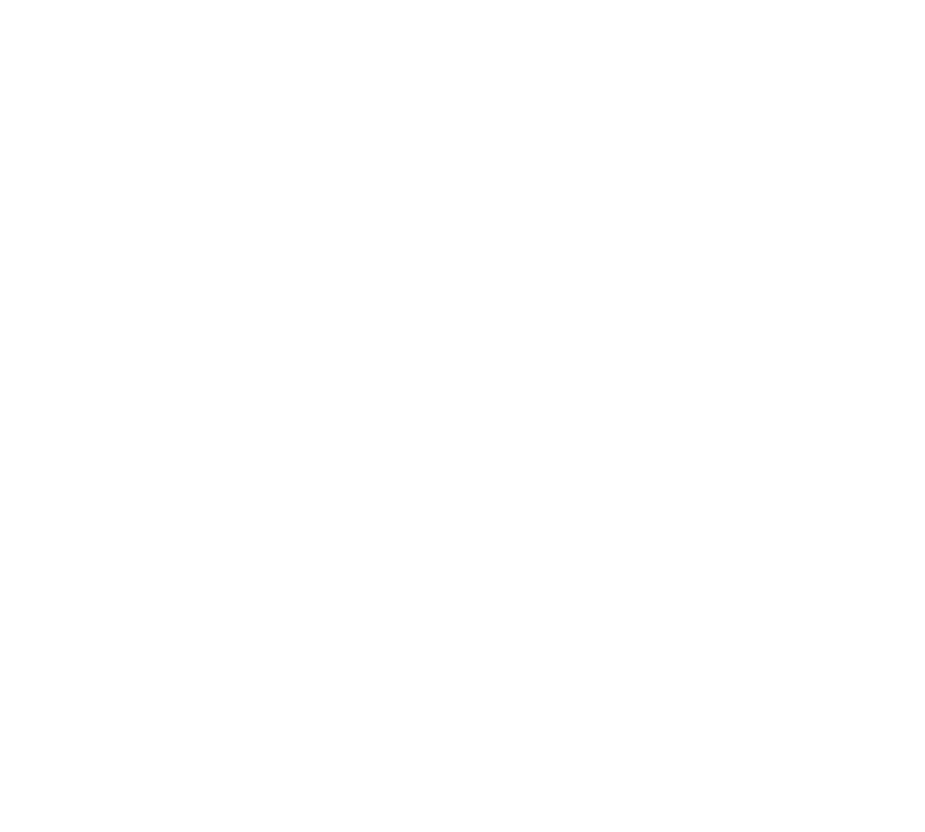
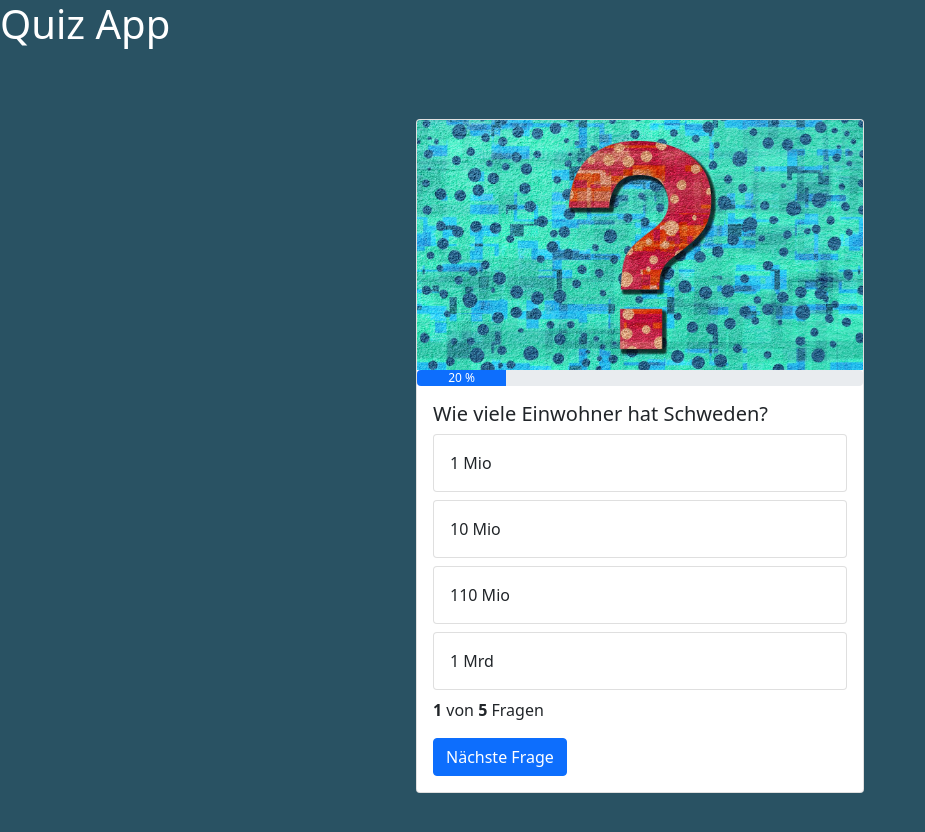
Before and after one commit to Valentina-webdeveloper/Quiz-App, a plain HTML site: page index.html in a window 1280 px wide. Shown: the whole page, without its empty margins (0-925 px from the left). Before the commit the page ends 800 px from the top, so only its background shows below. Drawn offline with nearby package versions, Linux system fonts and the light colour scheme.

Commit message:
push changes

```diff
--- a/index.html
+++ b/index.html
@@ -1,18 +1,82 @@
 <html>
 
 <head>
-    <meta charset="utf-8">
-    <meta name="viewport" content="width=device-width, initial-scale=1.0">
-    <title>Quiz App</title>
-    <link rel="stylesheet" href="style.css">
-    <script src="script.js"></script>
+  <meta charset="utf-8">
+  <meta name="viewport" content="width=device-width, initial-scale=1.0">
+  <title>Quiz App</title>
+  <link rel="stylesheet" href="style.css">
+  <!-- CSS only -->
+  <link href="https://cdn.jsdelivr.net/npm/bootstrap@5.1.3/dist/css/bootstrap.min.css" rel="stylesheet"
+    integrity="sha384-1BmE4kWBq78iYhFldvKuhfTAU6auU8tT94WrHftjDbrCEXSU1oBoqyl2QvZ6jIW3" crossorigin="anonymous">
+  <script src="script.js"></script>
+  <!-- JavaScript Bundle with Popper -->
+  <script src="https://cdn.jsdelivr.net/npm/bootstrap@5.1.3/dist/js/bootstrap.bundle.min.js"
+    integrity="sha384-ka7Sk0Gln4gmtz2MlQnikT1wXgYsOg+OMhuP+IlRH9sENBO0LRn5q+8nbTov4+1p"
+    crossorigin="anonymous"></script>
 </head>
 
-<body>
+<body onload="init()">
+
+  <h1>Quiz App</h1>
+
+  <div class="container">
+
+    <div class="card" style="width: 28rem;">
+      <img src="img/quiz.jpg" id="header-image" class="card-img-top" alt="...">
+
+      <div class="progress">
+        <div class="progress-bar" id="progress-bar" role="progressbar" aria-valuenow="0"
+        aria-valuemin="0" aria-valuemax="100" style="width:0%">
+          0%
+      </div>
+      </div>
+
+
+
+      <div id="quiz-beendet" class="card-body text-center" style="display: none;">
+        <span style="font-size: 36px;">Quiz beendet!</span><br>
+        Du hast <b id="amount-of-right-questions">x</b> von <b id="amount-of-questions">x</b> Fragen richtig beantwortet!
+      </div>
+
+      <button onclick="quizWiederholen()" href="#" id="button-wiederholen" class="btn btn-primary">Quiz wiederholen</button>
 
 
 
 
+      <div id="quiz-gestartet" class="card-body">
+        <h5 class="card-title" id="id-question">Frage</h5>
+        <div class="card mb-2">
+          <div class="card-body answer-field" id="id-answer_1" onclick="answer('id-answer_1')">
+            Antwort
+          </div>
+        </div>
+
+        <div class="card mb-2">
+          <div class="card-body answer-field" id="id-answer_2" onclick="answer('id-answer_2')">
+            Antwort
+          </div>
+        </div>
+
+        <div class="card mb-2">
+          <div class="card-body answer-field" id="id-answer_3" onclick="answer('id-answer_3')">
+            Antwort
+          </div>
+        </div>
+
+        <div class="card mb-2">
+          <div class="card-body answer-field" id="id-answer_4" onclick="answer('id-answer_4')">
+            Antwort
+          </div>
+        </div>
+
+        <div>
+          <p> <b id="question-number">1</b> von <b id="id-allquestions">5</b> Fragen </p>
+          <button onclick="nextQuestion()" href="#" class="btn btn-primary" id="next-button">Nächste Frage</button>
+        </div>
+      </div>
+    </div>
+
+  </div>
 
 </body>
 
--- a/script.js
+++ b/script.js
@@ -0,0 +1,147 @@
+//script
+let questions = [
+    {
+        "question": "Wie viele Einwohner hat Schweden?",
+        "answer_1": "1 Mio",
+        "answer_2": "10 Mio",
+        "answer_3": "110 Mio",
+        "answer_4": "1 Mrd",
+        "right_answer": 2
+    },
+    {
+        "question": "Wann geht die Sonne in Schweden im Juni unter?",
+        "answer_1": "19:00 Uhr",
+        "answer_2": "20:00 Uhr",
+        "answer_3": "21:00 Uhr",
+        "answer_4": "22:00 Uhr",
+        "right_answer": 4
+    },
+    {
+        "question": "Warum sprechen die Schweden so gut englisch?",
+        "answer_1": "Sie hassen ihre eigene Sprache.",
+        "answer_2": "Schwedisch hat einen armen Wortschatz, sodass sie sich in einer anderen Sprache besser ausdrücken können.",
+        "answer_3": "Filme und Serien in Englischer Sprache werden nicht ins schwedische übersetzt, sondern bekommen nur schwedische Untertitel.",
+        "answer_4": "Jeder Schüler der Oberstufe hat einen 2-jährigen Aufenthalt in einem englischsprachigen Land.",
+        "right_answer": 3
+    },
+    {
+        "question": "Was ist die zweit-größte Stadt Schwedens?",
+        "answer_1": "Göteburg",
+        "answer_2": "Kopenhagen",
+        "answer_3": "Stockholm",
+        "answer_4": "Oslo",
+        "right_answer": 1
+    },
+    {
+        "question": "Wie viele Deutsche leben in Schweden (Stand 2020)?",
+        "answer_1": "3.000",
+        "answer_2": "30.000",
+        "answer_3": "300.000",
+        "answer_4": "3 Mio",
+        "right_answer": 2
+    }
+];
+
+let currentquestion = 0;
+let rightQuestions = 0;                             //richtige Antworten werden gezählt
+let AUDIO_SUCCESS = new Audio('audio/success.mp3');
+let AUDIO_NO = new Audio('audio/no.mp3');
+
+
+function init() {
+    document.getElementById('id-allquestions').innerHTML = questions.length;
+    document.getElementById('button-wiederholen').style = 'display: none';
+
+    showQuestion();
+}
+
+function showQuestion() {
+    if (gameIsOver()) {                                      //show Endscreen
+        showEndscreen();
+    } else {                                                                        //show Question
+        updateProgressbar();
+        updateToNextQuestion();
+    }
+}
+
+function gameIsOver() {
+    return currentquestion >= questions.length;
+}
+
+function showEndscreen() {
+    document.getElementById('quiz-beendet').style = '';                                 //Endscreen angezeigt
+    document.getElementById('quiz-gestartet').style = 'display: none';                  //Quiz ausgeblendet
+    document.getElementById('button-wiederholen').style = '';                           //Button 'Quiz wiederholen' angezeigt
+    document.getElementById('amount-of-questions').innerHTML = questions.length;        //Gesamtzahl der Fragen
+    document.getElementById('amount-of-right-questions').innerHTML = rightQuestions;    //Gesamtzahl der richtigen Antworten
+    document.getElementById('header-image').src = 'img/win.jpg';                        //bild wird geändert
+}
+
+function updateProgressbar() {
+    let percent = (currentquestion + 1) * 100 / questions.length;
+    document.getElementById('progress-bar').innerHTML = `${percent} %`;         //%-Zahl in Progressbar
+    document.getElementById('progress-bar').style = `width: ${percent}%;`;      //Breite von Progressbar
+}
+
+function updateToNextQuestion() {
+    let question = questions[currentquestion];                                  //globale Variable currentquestion, Quiz beginnt bei 0 (also 1. Frage aus JSON)
+    document.getElementById('question-number').innerHTML = currentquestion + 1; //nächste Frage angezeigt
+    document.getElementById('id-question').innerHTML = question['question'];    //in der id Fragestellung
+    document.getElementById('id-answer_1').innerHTML = question['answer_1'];    //in der id 1. Antwortmöglichkeit
+    document.getElementById('id-answer_2').innerHTML = question['answer_2'];    //in der id 2. Antwortmöglichkeit
+    document.getElementById('id-answer_3').innerHTML = question['answer_3'];    //in der id 3. Antwortmöglichkeit
+    document.getElementById('id-answer_4').innerHTML = question['answer_4'];    //in der id 4. Antwortmöglichkeit
+}
+
+function answer(selection) {
+    let question = questions[currentquestion];
+    let answerNumber = selection.slice(-1);                                             // letzter Buchstabe von 'answer_x' in function answer('answer_1/2/3/4')
+    let idOfRight = `id-answer_${question['right_answer']}`;                            //zeigt richtige Antwort grün an, wenn falsche angeklickt wird
+
+    if (rightAnswerSelected(answerNumber)) {                                            //wenn richtige Antwort angeklickt wird
+        document.getElementById(selection).parentNode.classList.add('bg-success');      //Antwort wird grün angezeigt
+        rightQuestions++;                                                               //um 1 erhöht für Ergebnis des Quiz
+        AUDIO_SUCCESS.currentTime = 0;
+        AUDIO_SUCCESS.play();
+    } else {
+        document.getElementById(selection).parentNode.classList.add('bg-danger');       //sonst (falsche Antwort) rot
+        document.getElementById(idOfRight).parentNode.classList.add('bg-success');      //sonst (falsche Antwort) zusätzlich richtige Antwort grün
+        AUDIO_NO.play();
+
+    }
+
+    document.getElementById('next-button').disabled = false;                            //Button "nächste Frage" anklickbar, nachdem eine Antwort angeklickt wurde
+}
+
+function rightAnswerSelected(answerNumber) {
+    let question = questions[currentquestion];
+    return answerNumber == question['right_answer'];
+}
+
+function nextQuestion() {
+    currentquestion++;      // Variable currentQuestion wird um 1 erhöht, also das nächste JSON, nächste Frage mit deren Antwortmöglichkeiten wird angezeigt
+    document.getElementById('next-button').disabled = true;     // Button "nächste Frage" nicht anklickbar
+    resetButtons();
+    showQuestion();
+}
+
+function resetButtons() {       //Antworten weder rot noch grün
+    document.getElementById('id-answer_1').parentNode.classList.remove('bg-success');
+    document.getElementById('id-answer_1').parentNode.classList.remove('bg-danger');
+    document.getElementById('id-answer_2').parentNode.classList.remove('bg-success');
+    document.getElementById('id-answer_2').parentNode.classList.remove('bg-danger');
+    document.getElementById('id-answer_3').parentNode.classList.remove('bg-success');
+    document.getElementById('id-answer_3').parentNode.classList.remove('bg-danger');
+    document.getElementById('id-answer_4').parentNode.classList.remove('bg-success');
+    document.getElementById('id-answer_4').parentNode.classList.remove('bg-danger');
+}
+
+function quizWiederholen() {
+    document.getElementById('header-image').src = 'img/quiz.jpg';        //bild wird geändert
+    document.getElementById('quiz-gestartet').style = '';               //quiz anzeigen
+    document.getElementById('quiz-beendet').style = 'display: none';     //endscreen ausblenen
+
+    currentquestion = 0;    //aktuelle Frage wird wieder auf 0 gestzt
+    rightQuestions = 0;     //richtige Antworten wieder auf 0 gesetzt
+    init();
+}
--- a/style.css
+++ b/style.css
@@ -0,0 +1,23 @@
+
+body {
+    min-height: 100vh !important;
+    background-color: rgb(41, 82, 99) !important;
+
+}
+h1 {
+    color: white;
+}
+
+.container {
+    display: flex;
+    justify-content: center;
+    align-items: center;
+    min-height: 100vh;
+}
+
+.answer-field:hover {
+    cursor: pointer;
+    background-color: rgb(41, 82, 99);
+    color: white;
+    border-radius: 5px;
+}
```
Also changed, not shown: img/Option 1 Copy 12.jpg (renamed from Option 1 Copy 12.jpg), img/Option 1 Copy 15.jpg (renamed from Option 1 Copy 15.jpg), img/Option 1 Copy 16.jpg (renamed from Option 1 Copy 16.jpg), img/Option 1 Copy 17.jpg (renamed from Option 1 Copy 17.jpg), img/brain result.png (renamed from brain result.png), img/brainbg.jpg (renamed from brainbg.jpg), img/logo.png (renamed from logo.png), img/quiz.jpg (added), img/tropy.png (renamed from tropy.png), img/win.jpg (added), 3 other files.
